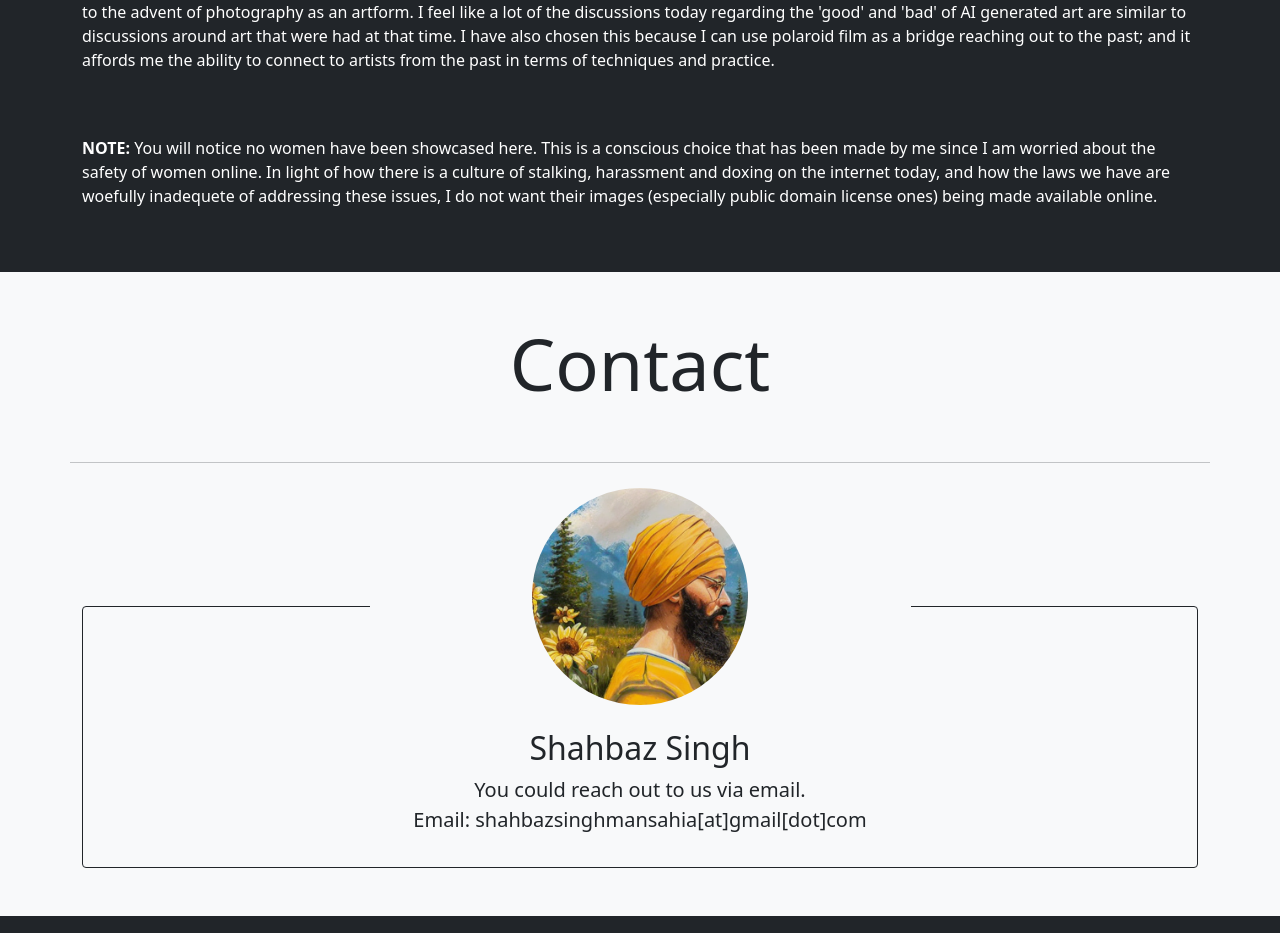
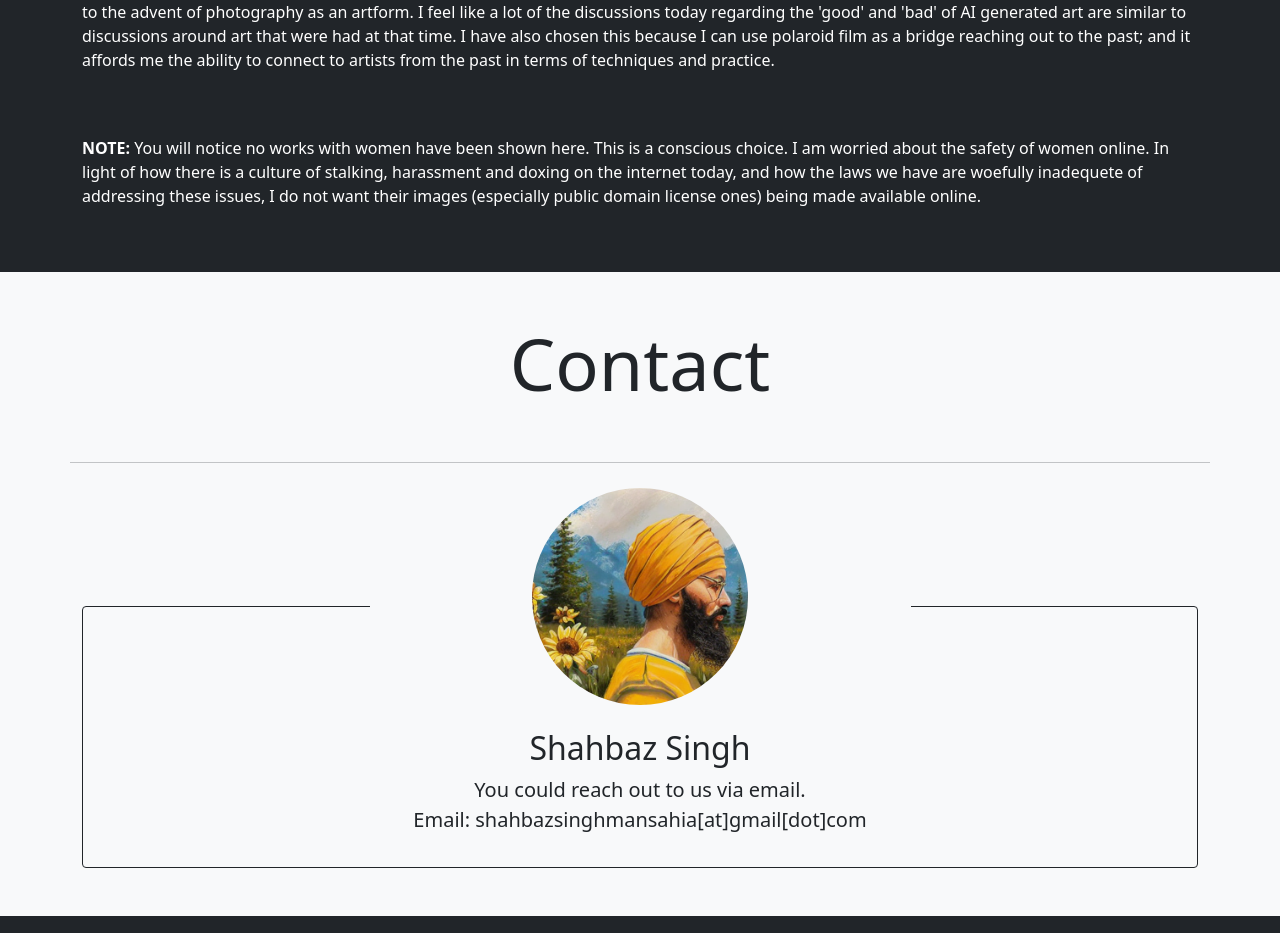
Before and after one commit to shahbazmansahia/digital_portfolio, a plain HTML site: page index.html in a window 1280 px wide. Shown: the part 4743-5676 px from the top of the page. Drawn offline with nearby package versions, Linux system fonts and the light colour scheme; files that its build step writes are made by us from their sources; a script that the page names is missing.

Commit message:
minor text edit

```diff
--- a/index.html
+++ b/index.html
@@ -213,7 +213,7 @@
             <br>&nbsp;&nbsp;&nbsp;&nbsp;&nbsp;&nbsp;&nbsp;&nbsp;I have shared the images I generated in digital format here but, the complete project involved converting these generated images into physical artworks. To do this I utilize polaroid pictures. The final step involves printing the digital artwork using a digital to analog film printer. Then, depending on what is desired, it could be given as a polaroid picture, be transferred to fine art mediums using emulsion lift techniques or have a layer of embroidery offered on top of the image. I have chosen to use polaroid film as the major medium here because I wish to draw comparisons to the advent of photography as an artform. I feel like a lot of the discussions today regarding the 'good' and 'bad' of AI generated art are similar to discussions around art that were had at that time. I have also chosen this because I can use polaroid film as a bridge reaching out to the past; and it affords me the ability to connect to artists from the past in terms of techniques and practice.
             </p>
             <br>
-            <p class="text-white"><strong>NOTE:</strong> You will notice no women have been showcased here. This is a conscious choice that has been made by me since I am worried about the safety of women online. In light of how there is a culture of stalking, harassment and doxing on the internet today, and how the laws we have are woefully inadequete of addressing these issues, I do not want their images (especially public domain license ones) being made available online.</p>
+            <p class="text-white"><strong>NOTE:</strong> You will notice no works with women have been shown here. This is a conscious choice. I am worried about the safety of women online. In light of how there is a culture of stalking, harassment and doxing on the internet today, and how the laws we have are woefully inadequete of addressing these issues, I do not want their images (especially public domain license ones) being made available online.</p>
 
         </div>
       </section>
```
